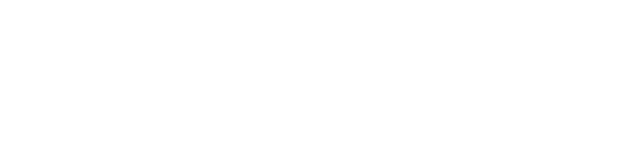
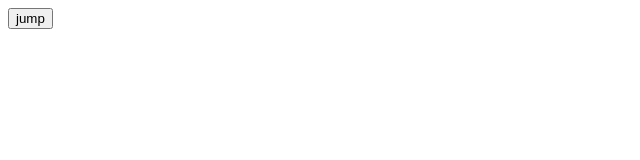
Before and after one commit to taoabc/html, a plain HTML site: page sapphire/search.html in a window 1280 px wide. Shown: the whole page, without its empty margins (0-640 px from the left). Drawn offline with Linux system fonts and the light colour scheme.

Commit message:
add button

```diff
--- a/sapphire/search.html
+++ b/sapphire/search.html
@@ -7,6 +7,7 @@
     <title>Document</title>
   </head>
   <body>
+    <button onclick="callBing()">jump</button>
     <script>
       class Query {
         constructor() {
@@ -22,6 +23,7 @@
       function callBing() {
         const intent =
           "intent://x/#Intent;scheme=sapphire;package=com.microsoft.amp.apps.bingnews;S.browser_fallback_url=http%3A%2F%2Fzxing.org;end";
+        location = intent;
       }
 
       function main() {}
```
